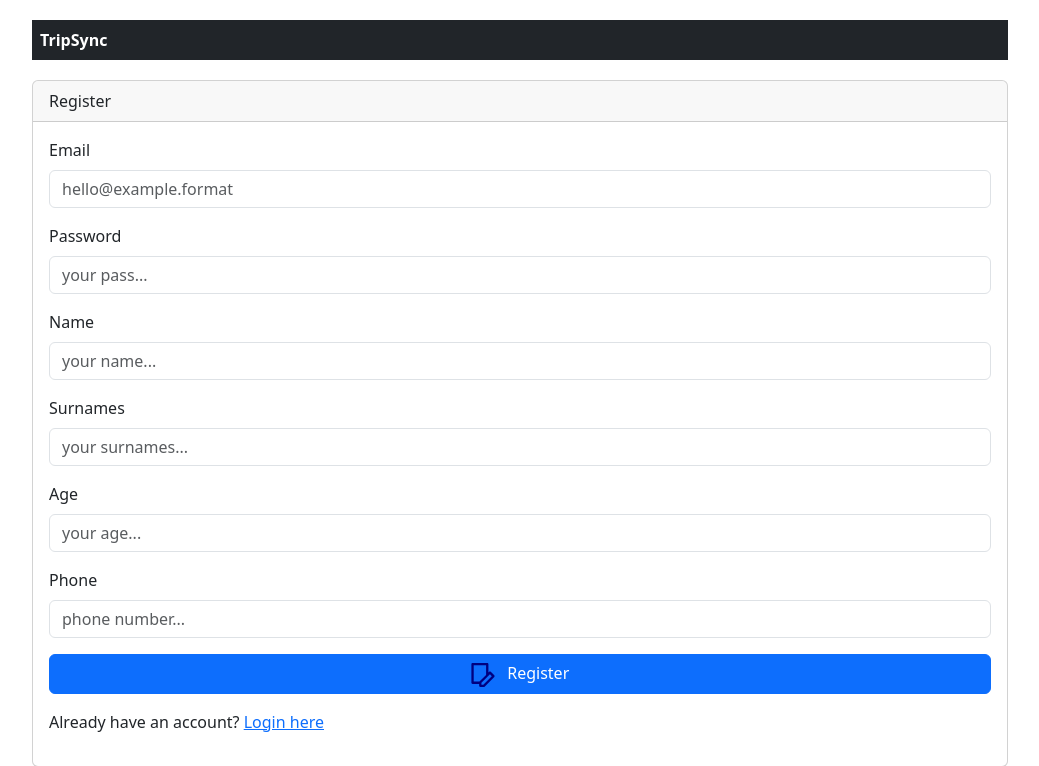
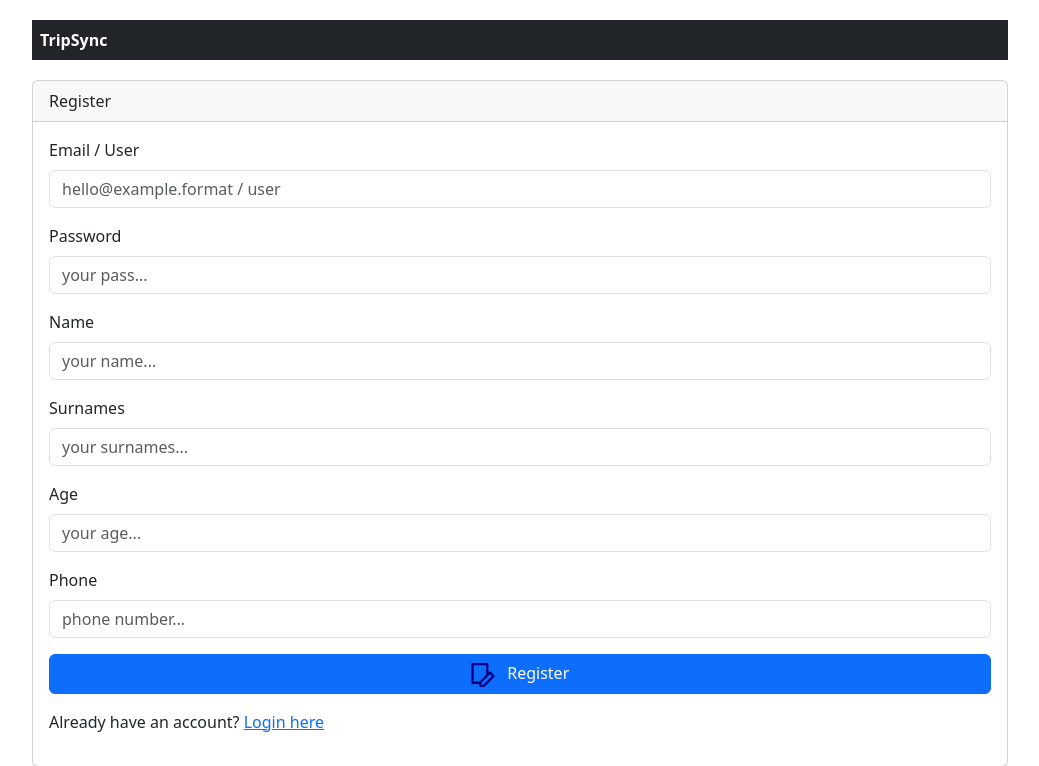
Before and after one commit to braiss13/TripSync, a Flask app: page / in a window 1280 px wide. Shown: the top 766 px of the page, without its empty margins (120-1159 px from the left). Run offline with Flask 3, Linux system fonts and the light colour scheme; parts of the project's set-up code (start-up, migrations or seed data) failed here and were passed over.

Commit message:
UPDATE INDEX

```diff
--- a/templates/index.html
+++ b/templates/index.html
@@ -49,8 +49,8 @@
     <div class="card-body">
         <form id="frmRegister" name="frmRegister" action="/user/add" method="POST">
             <div class="mb-3">
-                <label for="edEmail" class="form-label">Email</label>
-                <input type="text" class="form-control" id="edEmail" name="edEmail" placeholder="hello@example.format" />
+                <label for="edEmail" class="form-label">Email / User</label>
+                <input type="text" class="form-control" id="edEmail" name="edEmail" placeholder="hello@example.format / user" />
             </div>
             <div class="mb-3">
                 <label for="edPswd" class="form-label">Password</label>
```
